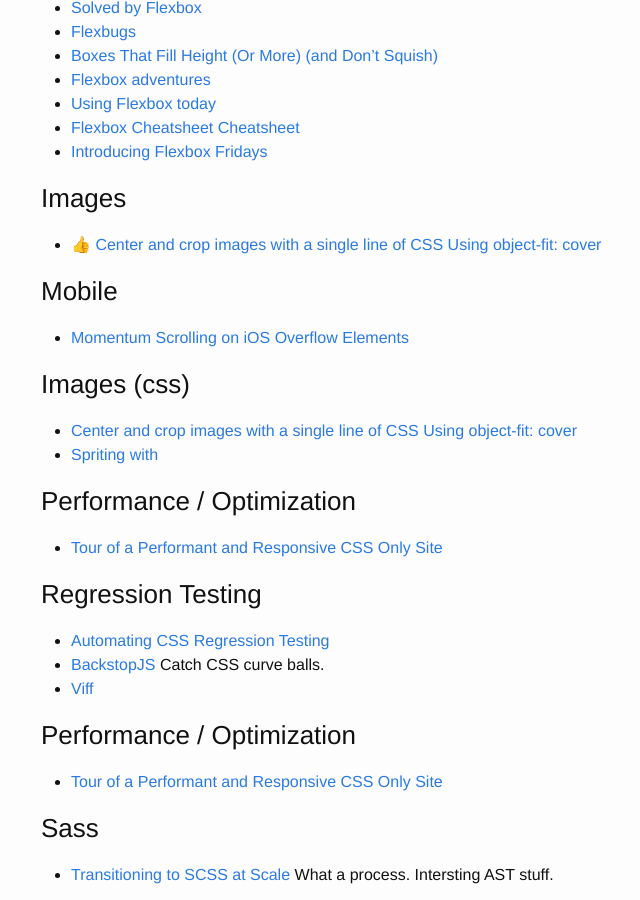
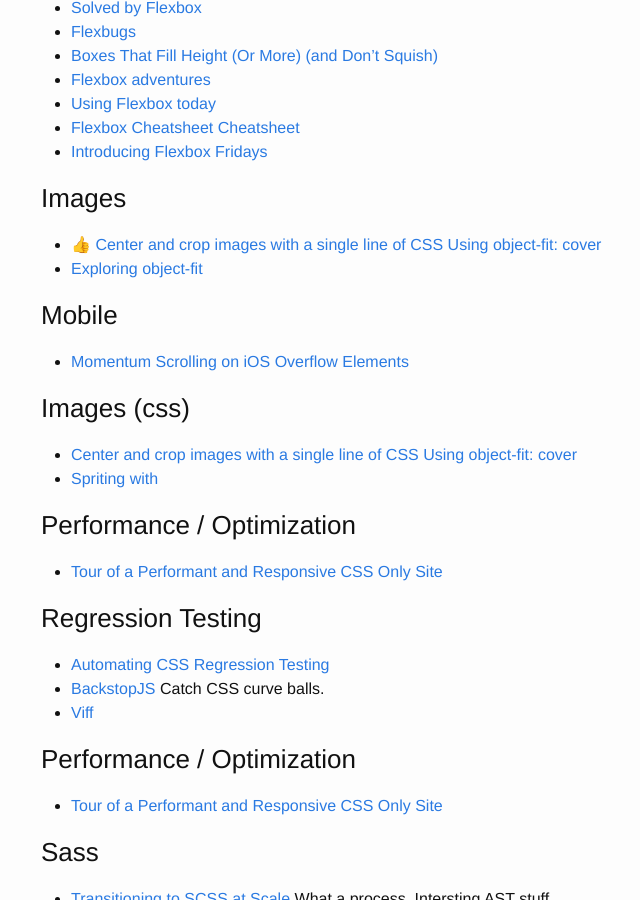
Before and after one commit to brownerd/brownerd.github.io, a Jekyll site: the page built from _posts/2015-01-01-reading-list-2015.md, in a window 1280 px wide and 900 px high, scrolled down 1497 px. Shown: the whole window, without its empty margins (229-869 px from the left). Built offline with Jekyll 4.4.1, drawn with Linux system fonts in a browser that asks for light colours; emoji names are drawn with the system emoji font.

Commit message:
add object-fit and Shade site

```diff
--- a/_posts/2015-01-01-reading-list-2015.md
+++ b/_posts/2015-01-01-reading-list-2015.md
@@ -80,6 +80,7 @@ This is a running list of all the articles I read during 2015 that I want to rem
 
 ### Images
 - [:+1: Center and crop images with a single line of CSS Using object-fit: cover](https://medium.com/@chrisnager/center-and-crop-images-with-a-single-line-of-css-ad140d5b4a87)
+- [Exploring object-fit](https://hacks.mozilla.org/2015/02/exploring-object-fit/)
 
 
 
```
Also changed, not shown: other parts of _posts/2015-01-01-reading-list-2015.md (+1 -0 lines).
